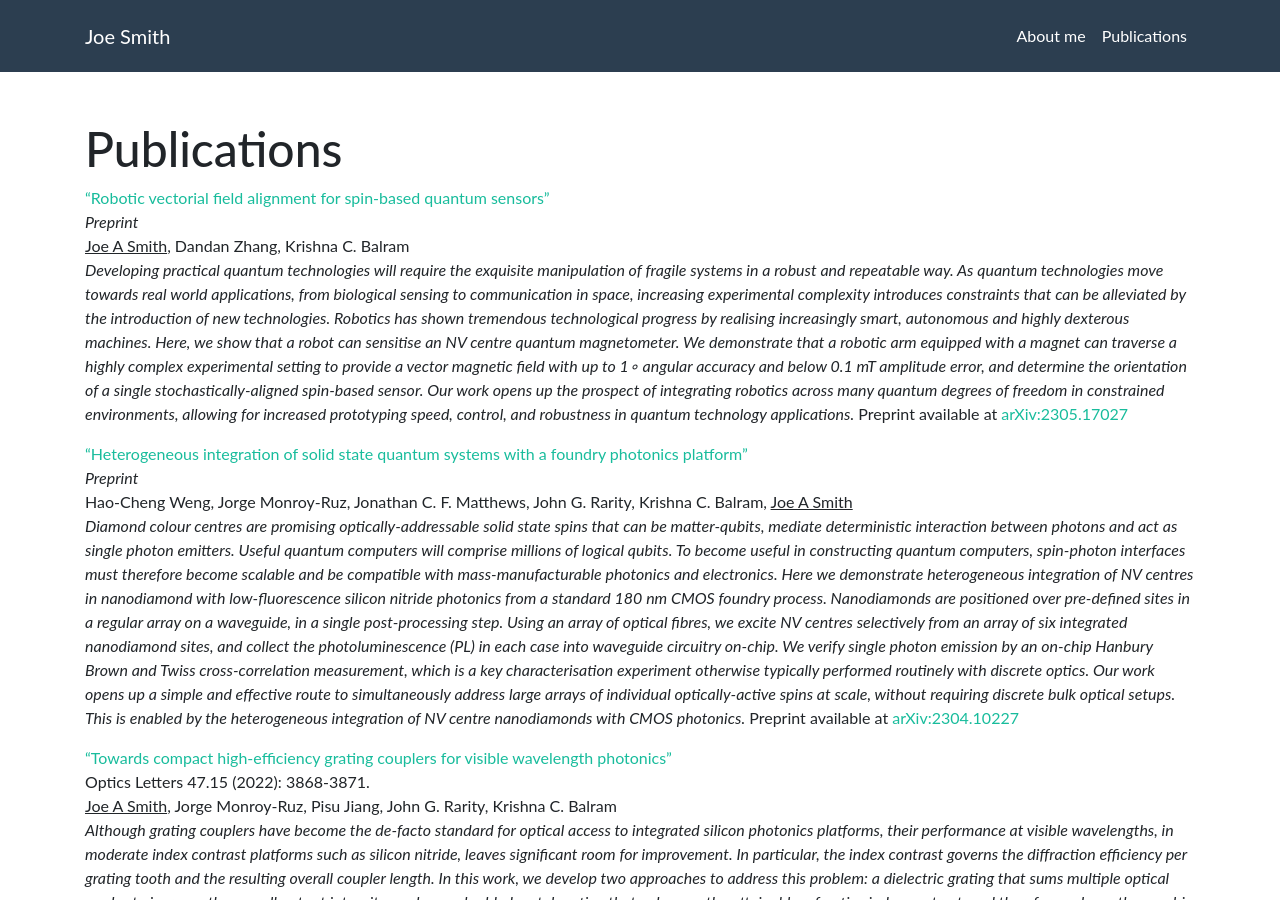
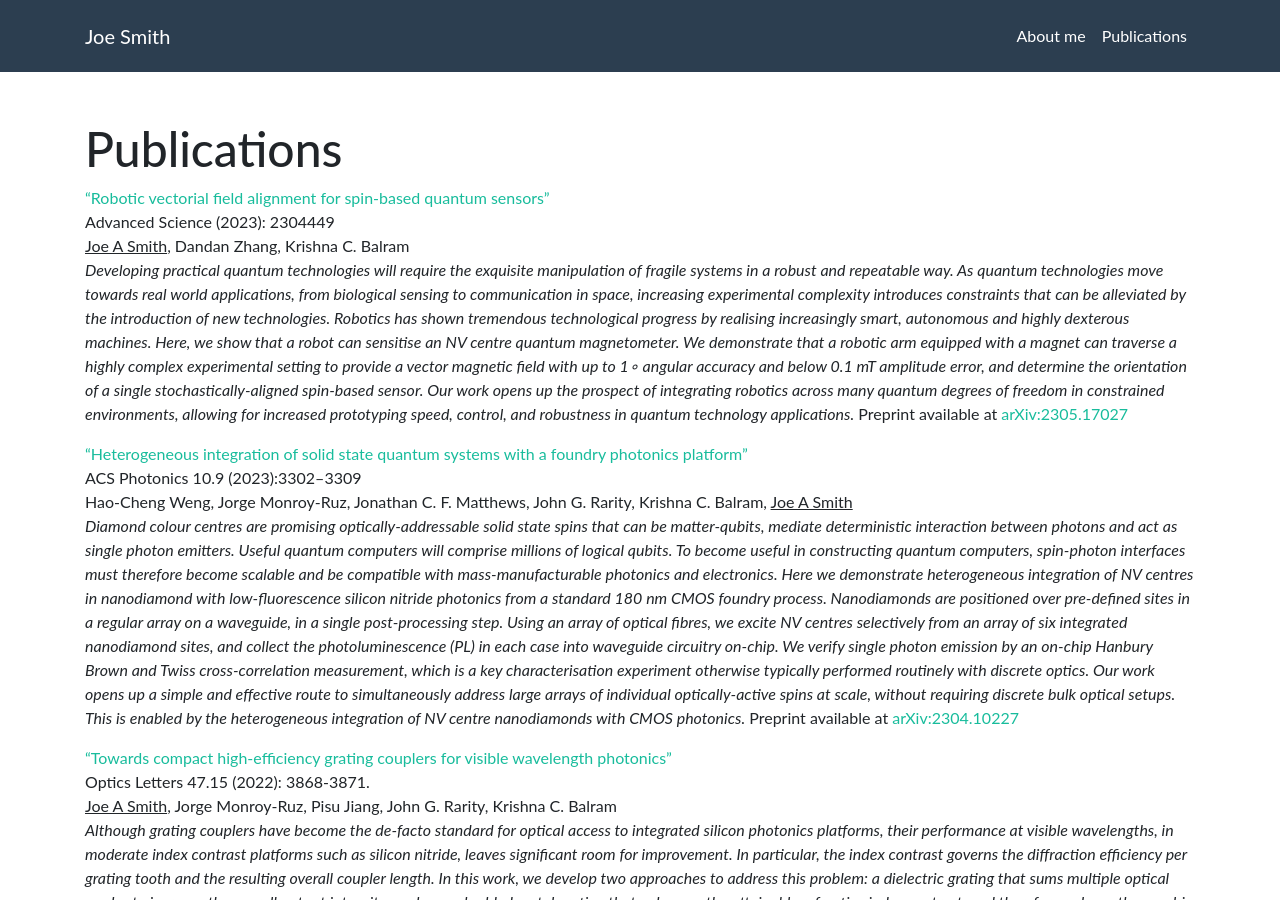
Before and after one commit to joesmio/joesmio.github.io, a Jekyll site: the page built from papers.md, in a window 1280 px wide and 900 px high. Built offline with Jekyll 4.4.1, drawn with Linux system fonts in a browser that asks for light colours.

Commit message:
Update papers.md

```diff
--- a/papers.md
+++ b/papers.md
@@ -2,14 +2,14 @@
 layout: page
 title: Publications
 ---
-["Robotic vectorial field alignment for spin-based quantum sensors"](https://arxiv.org/abs/2305.17027) \
-*Preprint* \
+["Robotic vectorial field alignment for spin-based quantum sensors"](https://onlinelibrary.wiley.com/doi/full/10.1002/advs.202304449) \
+Advanced Science (2023): 2304449 \
 <u>Joe A Smith</u>, Dandan Zhang, Krishna C. Balram\
 *Developing practical quantum technologies will require the exquisite manipulation of fragile systems in a robust and repeatable way. As quantum technologies move towards real world applications, from biological sensing to communication in space, increasing experimental complexity introduces constraints that can be alleviated by the introduction of new technologies. Robotics has shown tremendous technological progress by realising increasingly smart, autonomous and highly dexterous machines. Here, we show that a robot can sensitise an NV centre quantum magnetometer. We demonstrate that a robotic arm equipped with a magnet can traverse a highly complex experimental setting to provide a vector magnetic field with up to 1∘ angular accuracy and below 0.1 mT amplitude error, and determine the orientation of a single stochastically-aligned spin-based sensor. Our work opens up the prospect of integrating robotics across many quantum degrees of freedom in constrained environments, allowing for increased prototyping speed, control, and robustness in quantum technology applications.*
 Preprint available at [arXiv:2305.17027](https://arxiv.org/abs/2305.17027)
 
-["Heterogeneous integration of solid state quantum systems with a foundry photonics platform"](https://arxiv.org/abs/2304.10227) \
-*Preprint* \
+["Heterogeneous integration of solid state quantum systems with a foundry photonics platform"](https://pubs.acs.org/doi/10.1021/acsphotonics.3c00713) \
+ACS Photonics 10.9 (2023):3302–3309\
 Hao-Cheng Weng, Jorge Monroy-Ruz, Jonathan C. F. Matthews, John G. Rarity, Krishna C. Balram, <u>Joe A Smith</u> \
 *Diamond colour centres are promising optically-addressable solid state spins that can be matter-qubits, mediate deterministic interaction between photons and act as single photon emitters. Useful quantum computers will comprise millions of logical qubits. To become useful in constructing quantum computers, spin-photon interfaces must therefore become scalable and be compatible with mass-manufacturable photonics and electronics. Here we demonstrate heterogeneous integration of NV centres in nanodiamond with low-fluorescence silicon nitride photonics from a standard 180 nm CMOS foundry process. Nanodiamonds are positioned over pre-defined sites in a regular array on a waveguide, in a single post-processing step. Using an array of optical fibres, we excite NV centres selectively from an array of six integrated nanodiamond sites, and collect the photoluminescence (PL) in each case into waveguide circuitry on-chip. We verify single photon emission by an on-chip Hanbury Brown and Twiss cross-correlation measurement, which is a key characterisation experiment otherwise typically performed routinely with discrete optics. Our work opens up a simple and effective route to simultaneously address large arrays of individual optically-active spins at scale, without requiring discrete bulk optical setups. This is enabled by the heterogeneous integration of NV centre nanodiamonds with CMOS photonics.*
 Preprint available at [arXiv:2304.10227](https://arxiv.org/abs/2304.10227)
```
